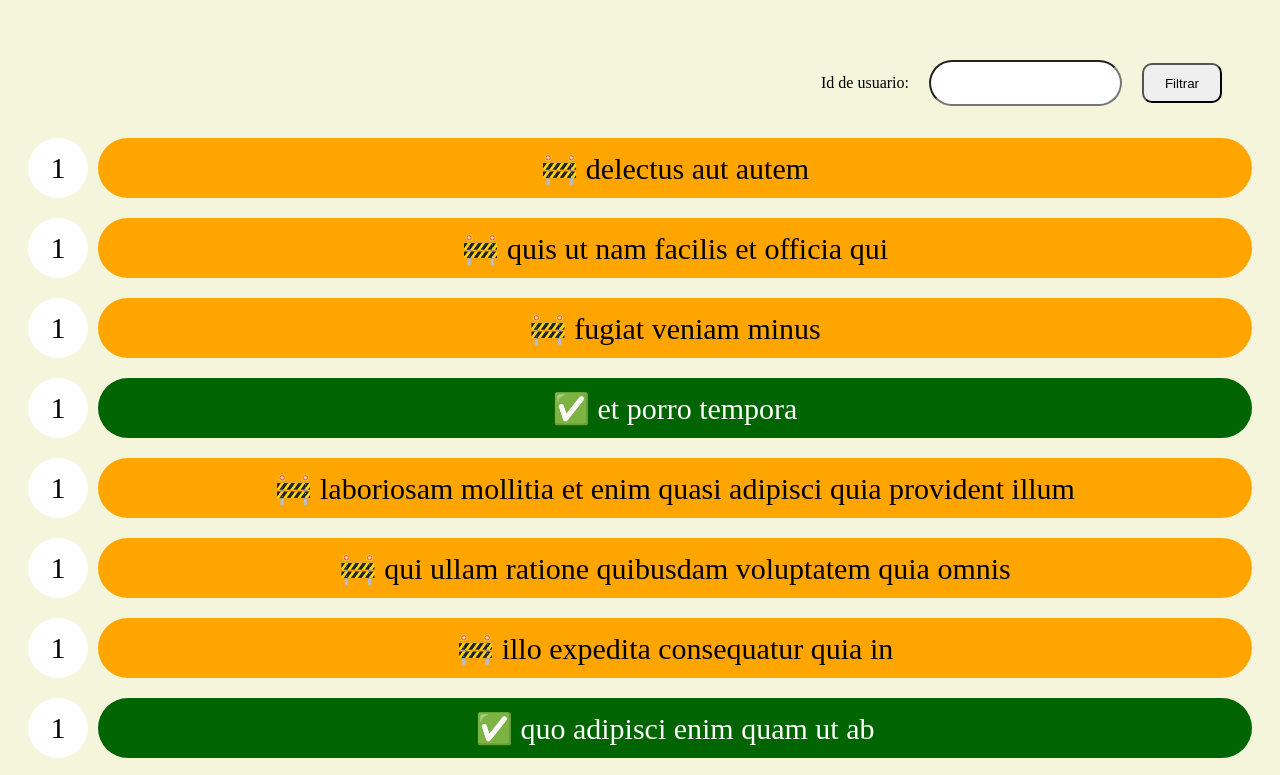
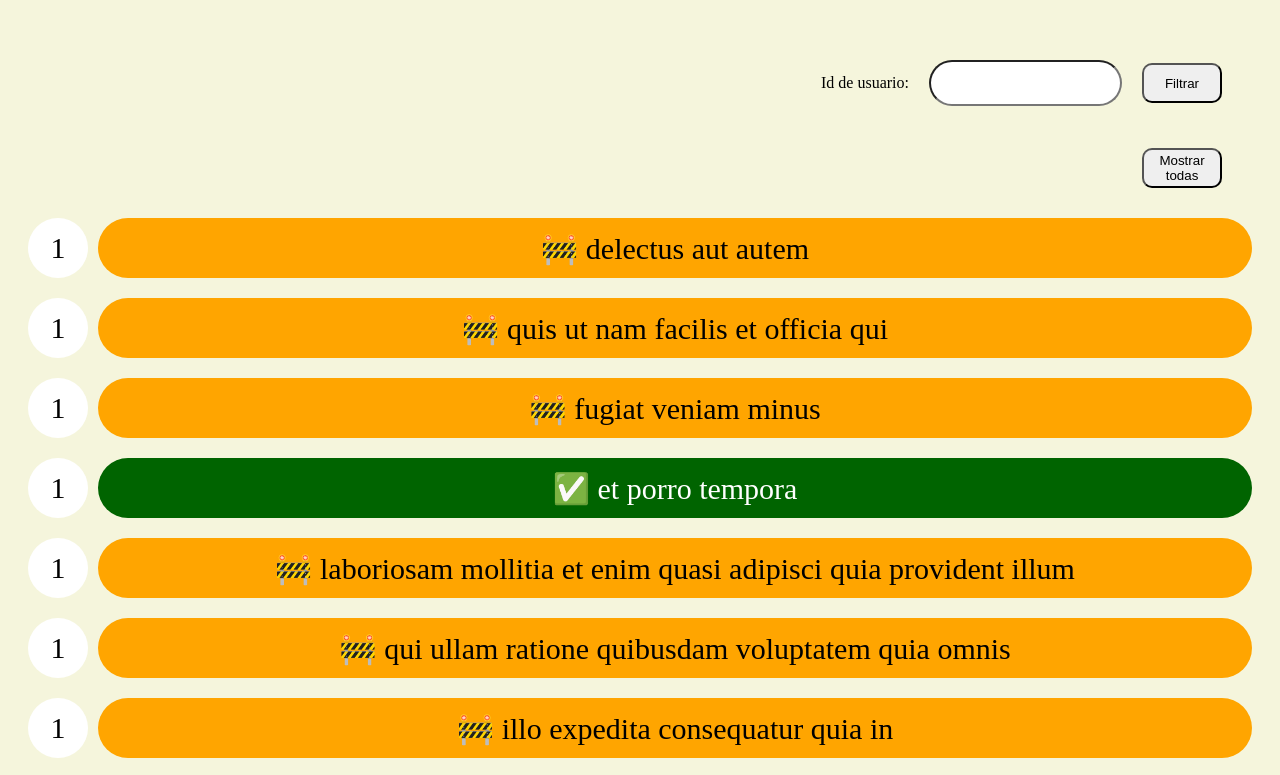
Before and after one commit to CorvsX/draw_todos_dom, a website built with Vite: page src/index.html in a window 1280 px wide. Shown: the top 775 px of the page. Built offline with nearby package versions, Linux system fonts and the light colour scheme.

Commit message:
🔄 Actualización de la aplicación de tareas
✅ Se ha agregado un nuevo método  en  para mostrar todas las tareas
📈 Se ha actualizado el archivo  para implementar la lógica del nuevo método
📄 Se ha agregado un nuevo botón en  para mostrar todas las tareas
🎨 Se ha actualizado el archivo  para mejorar la apariencia y el diseño del nuevo botón
💻 Se ha mejorado la funcionalidad y la usabilidad de la aplicación

```diff
--- a/src/index.css
+++ b/src/index.css
@@ -77,3 +77,7 @@ body {
   width: 80px;
   margin: 20px;
 }
+
+.show-all{
+  display: flex;
+  justify-content: flex-end;}
--- a/src/index.html
+++ b/src/index.html
@@ -16,6 +16,9 @@
     <input class="input-filter" type="text">
     <button class="filter-button" onclick="filter()">Filtrar</button>
   </div>
+  <div class="show-all">
+    <button class="filter-button" onclick="showAll()">Mostrar todas</button>
+  </div>
   <div class="tasks-container">
 
   </div>
--- a/src/index.js
+++ b/src/index.js
@@ -452,22 +452,28 @@ const todos = [
 ];
 const contenedor = document.querySelector(".tasks-container");
 todos.forEach(task => {
-    contenedor.innerHTML += printTask(task);
+  contenedor.innerHTML += printTask(task);
 });
 
 function filter() {
   const user = parseInt(document.querySelector(".input-filter").value);
   const filteredTasks = todos.filter(task => task.userId === user);
   contenedor.innerHTML = "";
-  console.log(filteredTasks);
   filteredTasks.forEach(task => {
-      contenedor.innerHTML += printTask(task);
+    contenedor.innerHTML += printTask(task);
   });
 }
 
-function printTask(task){
-  const todo= "🚧";
-  const done= "✅";
-  const taskHtml= `<div class="task"><div class="user-id">${task.userId}</div><div class="task-text ${task.completed? "done":"todo"}"> ${task.completed?done:todo} ${task.title}</div></div>`
-  return taskHtml;
+function printTask(task) {
+  const todo = "🚧";
+  const done = "✅";
+  return `<div class="task"><div class="user-id">${task.userId}</div><div class="task-text ${task.completed ? "done" : "todo"}"> ${task.completed ? done : todo} ${task.title}</div></div>`;
 }
+
+function showAll() {
+  const contenedor = document.querySelector(".tasks-container");
+  contenedor.innerHTML = "";
+  todos.forEach(task => {
+    contenedor.innerHTML += printTask(task);
+  });
+}
```
